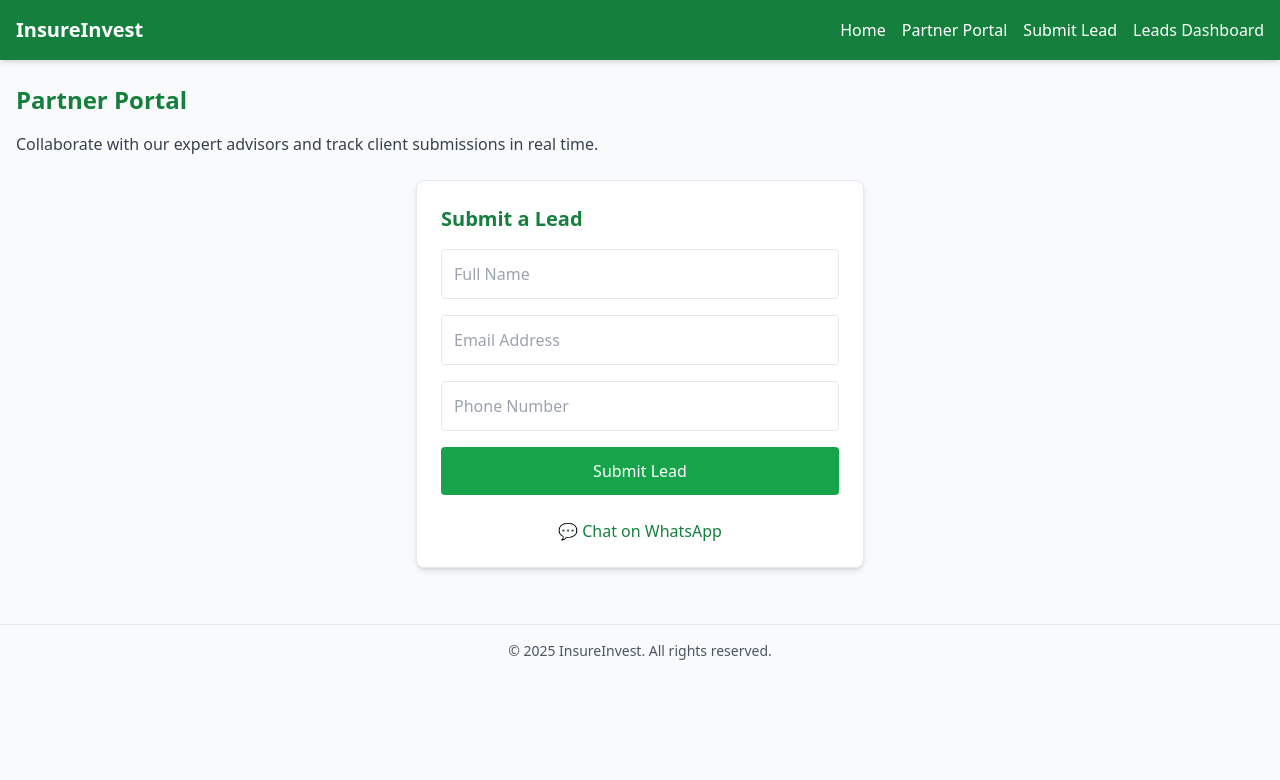
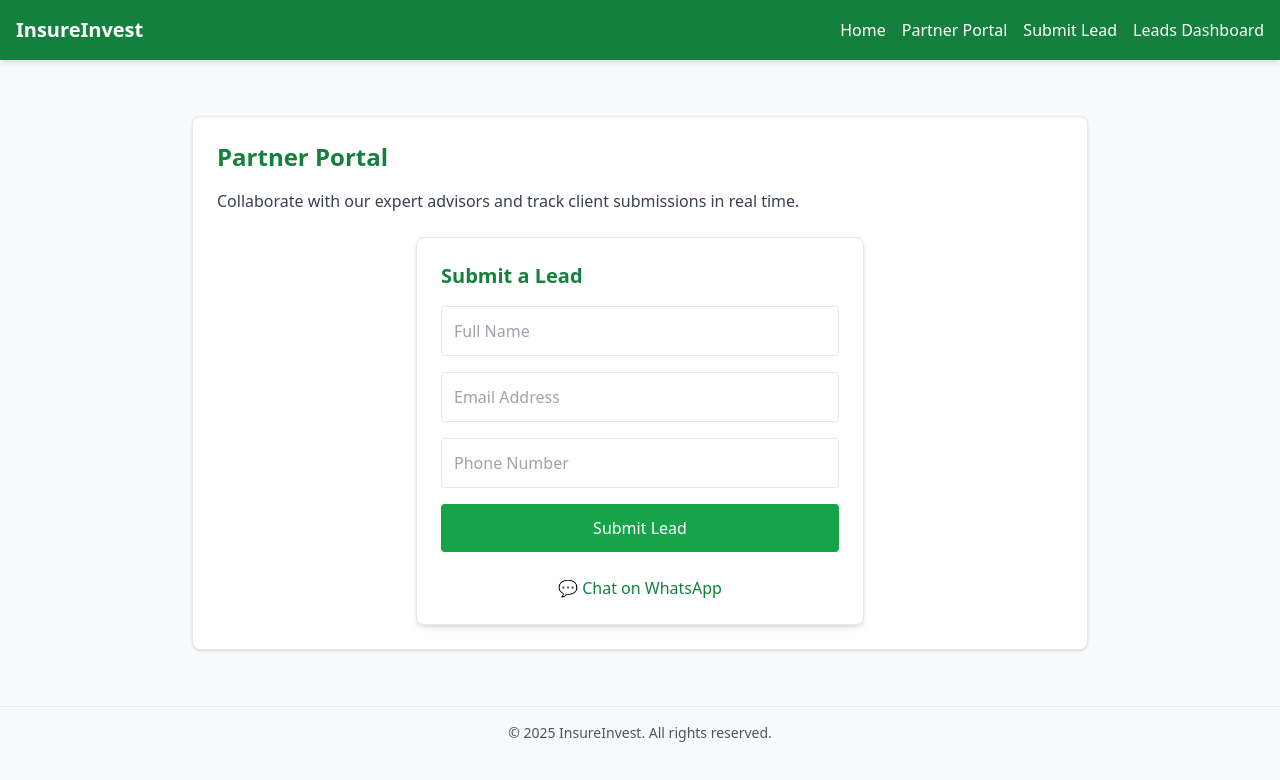
Before and after one commit to ew-prog/insure-invest-frontend, a React (Vite) app: page /partner-portal in a window 1280 px wide. Shown: the top 780 px of the page. Built offline with nearby package versions, Linux system fonts and the light colour scheme.

Commit message:
Update PartnerPortal.jsx

```diff
--- a/src/PartnerPortal.jsx
+++ b/src/PartnerPortal.jsx
@@ -3,11 +3,13 @@ import LeadForm from './LeadForm'
 
 function PartnerPortal() {
   return (
-    <div>
+    <div className="max-w-4xl mx-auto mt-8 p-6 bg-white rounded-lg shadow border border-gray-200">
       <h2 className="text-2xl font-bold text-green-700 mb-4">Partner Portal</h2>
       <p className="text-gray-700 mb-6">
         Collaborate with our expert advisors and track client submissions in real time.
       </p>
+
+      {/* Lead submission form */}
       <LeadForm />
     </div>
   )
```
